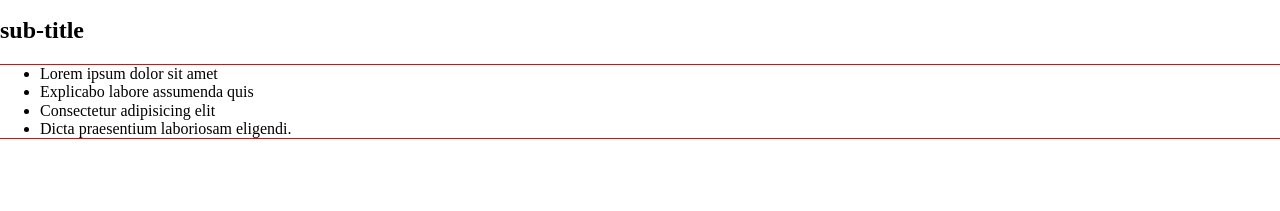
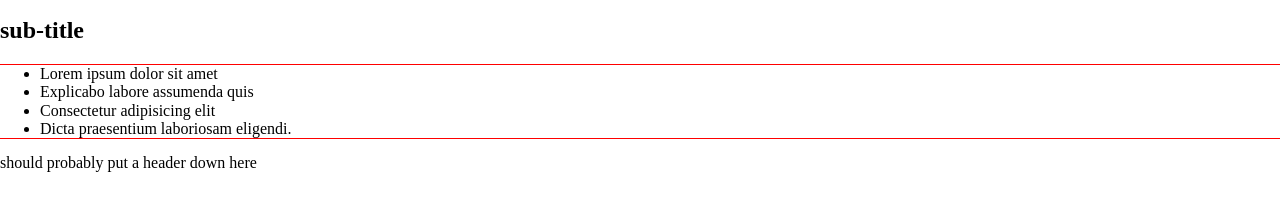
Before and after one commit to francisrupert/lorem-ipsum, a plain HTML site: page asdf.html in a window 1280 px wide. Shown: the part 119-330 px from the top of the page. Drawn offline with nearby package versions, Linux system fonts and the light colour scheme.

Commit message:
footer initial

```diff
--- a/asdf.html
+++ b/asdf.html
@@ -18,6 +18,9 @@
     <li>Consectetur adipisicing elit</li>
     <li>Dicta praesentium laboriosam eligendi.</li>
   </ul>
+  <footer>
+    <p>should probably put a header down here</p>
+  </footer>
 
   <script src="http://cdnjs.cloudflare.com/ajax/libs/jquery/2.0.3/jquery.js"></script>
   <script>
```
